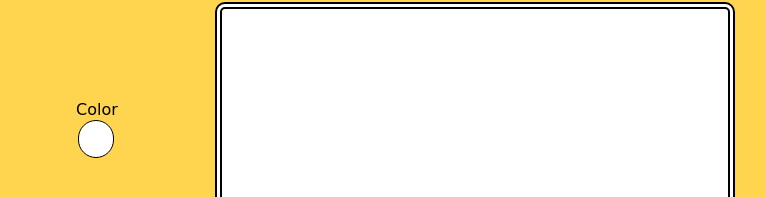
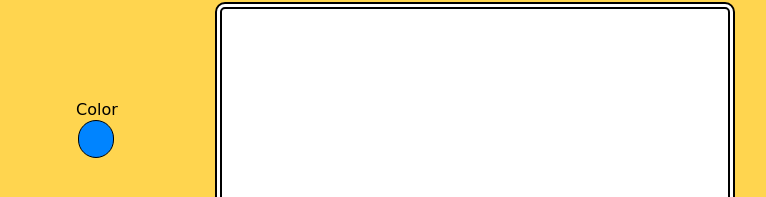
Before and after one commit to pankeku/etch-a-sketch, a plain HTML site: page index.html in a window 1280 px wide. Shown: the part 87-284 px from the top of the page, without its empty margins (258-1024 px from the left). Drawn offline with Linux system fonts and the light colour scheme; the site is published under a folder, as on GitHub Pages, so addresses that start at the root find nothing; a web font is replaced by a local one.

Commit message:
Fix .js URL

```diff
--- a/index.html
+++ b/index.html
@@ -69,6 +69,6 @@
       <div id="container"></div>
     </div>
 
-    <script src="/js.js"></script>
+    <script src="js.js"></script>
   </body>
 </html>
--- a/js.js
+++ b/js.js
@@ -17,9 +17,6 @@ button.addEventListener("click", () => {
   } else {
     button.style.boxShadow = "";
   } }));
-
-
-
 
 populateDots();
 
```
